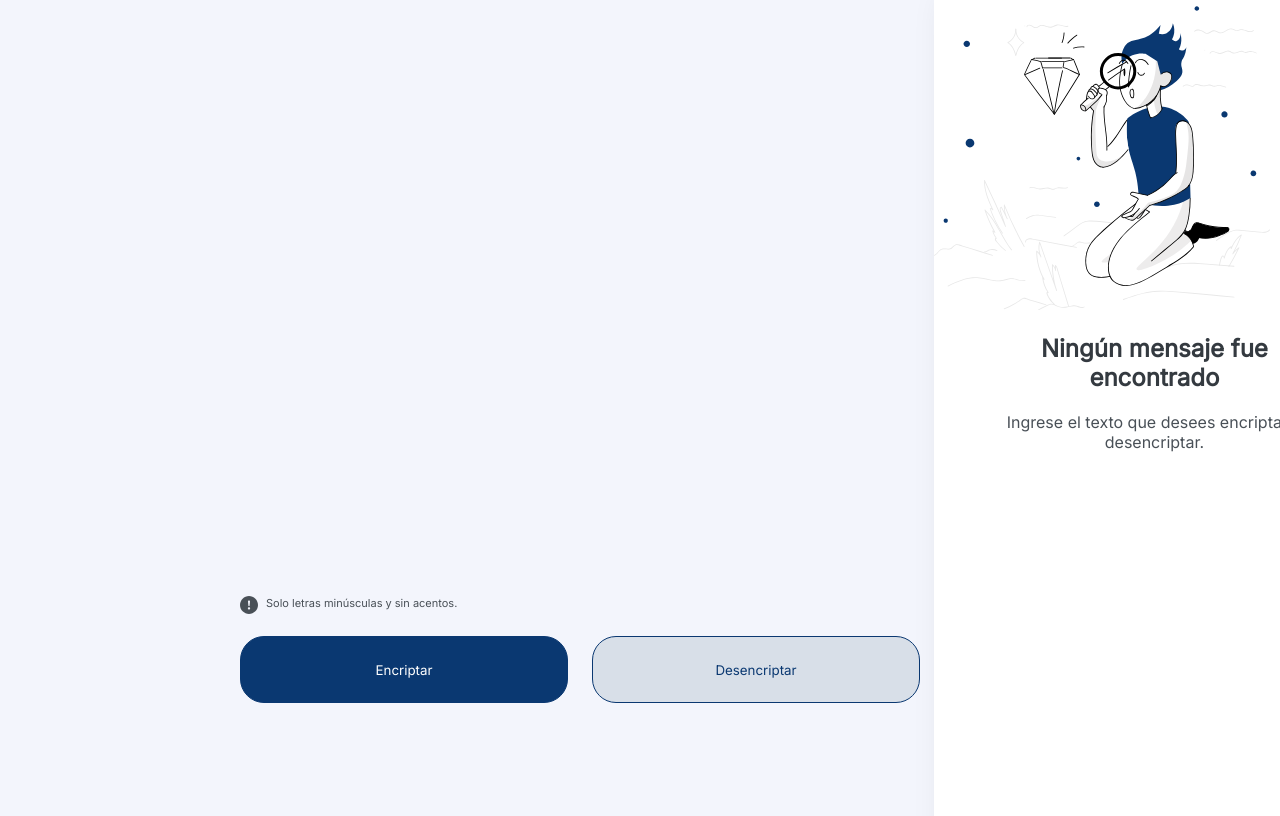
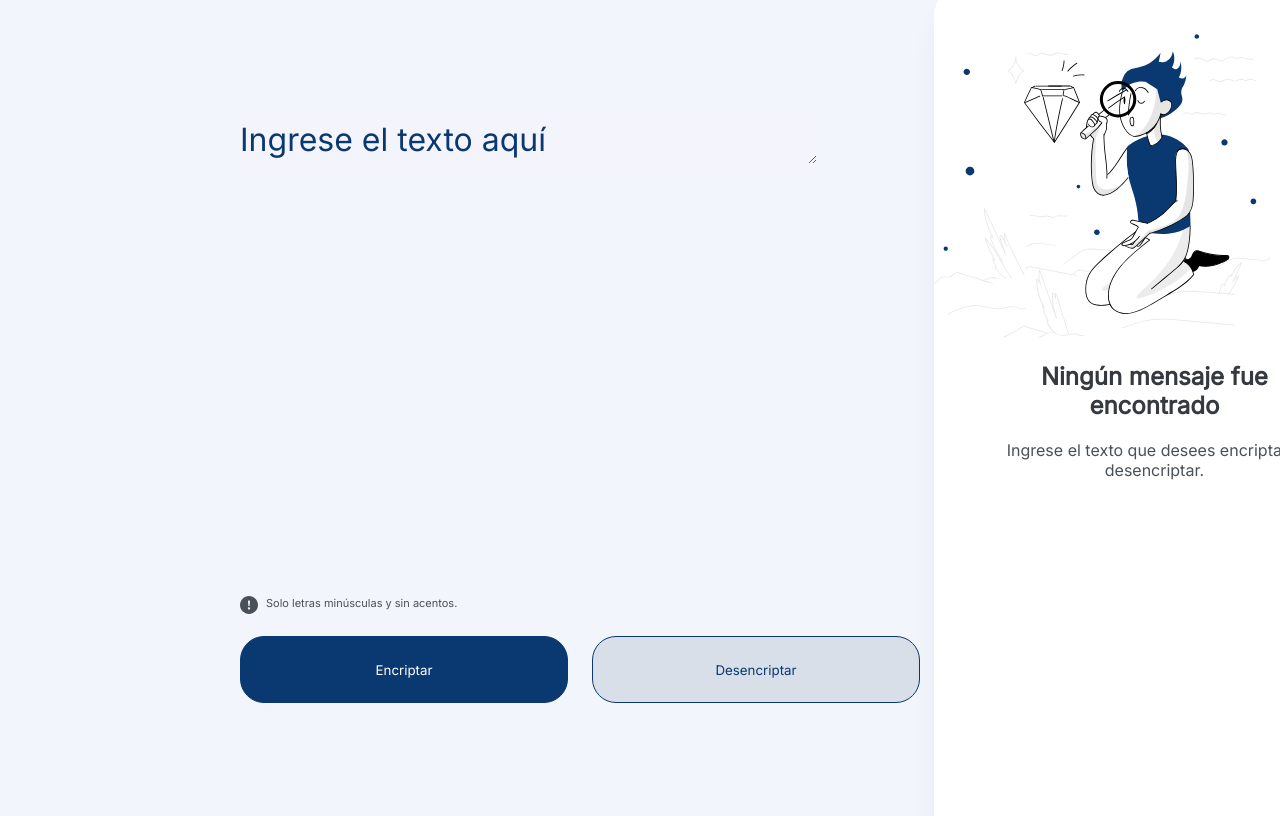
Before and after one commit to SvitaWar/encriptadorAlura, a plain HTML site: page Ecriptador/index.html in a window 1280 px wide. Shown: the part 84-900 px from the top of the page. Drawn offline with Linux system fonts and the light colour scheme.

Commit message:
corrección de caja de texto

```diff
--- a/Ecriptador/style.css
+++ b/Ecriptador/style.css
@@ -9,11 +9,6 @@ body{
     position: relative;
     width: 100vw;
     height: 100vh;
-}
-
-header{
-    height: 5%;
-    width: 20%;
 }
 
 .logo{
@@ -39,11 +34,11 @@ main{
     height: 600px;
     left: 200px;
     padding-left: 100px;
-    width: 1080px;
+    width: 100%;
 
 }
 
-.cajaTexto.auto-resize{
+.cajaTexto{
     background-color: #f4f4fc;
     border: none;
     color: #0A3871;
@@ -52,12 +47,12 @@ main{
     font-size: 32px;
     font-style: normal;
     font-weight: 400;
-    height: auto;
+    height: 48px;
     left: 240px;
     line-height: 150%;
     position: absolute;
     text-align: justify;
-    top: 168px;
+    top: 200px;
     width: 577px;
 }
 
```
